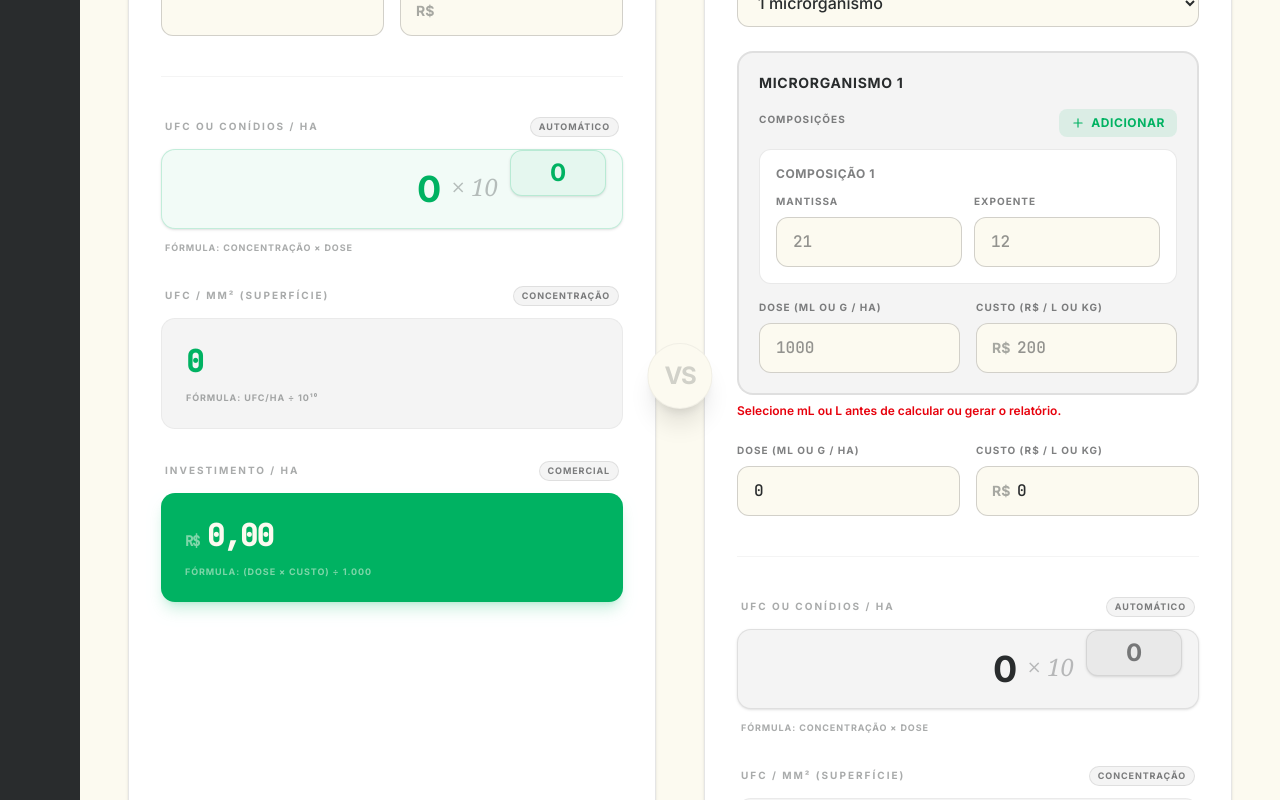
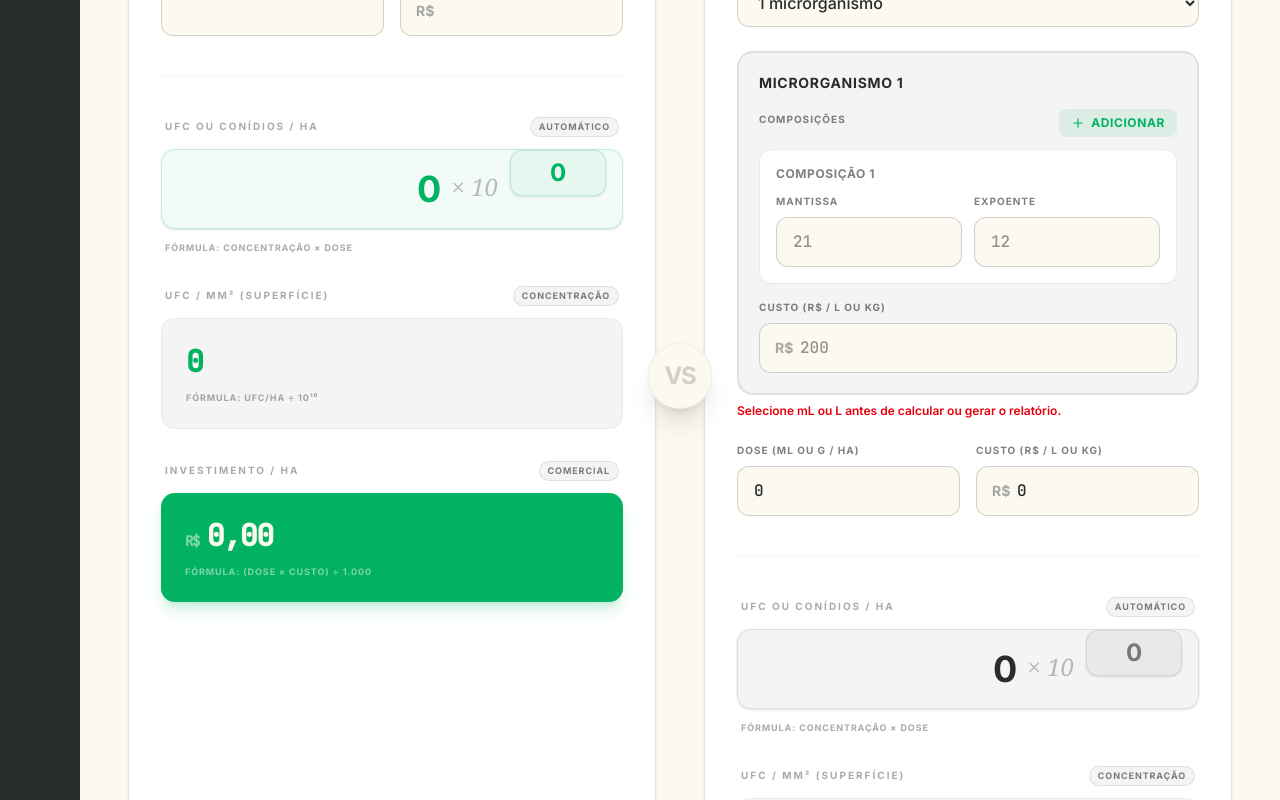
Before and after one commit to CassiaPerez/biocomparativo, a React (Vite) app: page / in a window 1280 px wide. Shown: the part 707-1507 px from the top of the page. Built offline with nearby package versions, Linux system fonts and the light colour scheme; no server answers; the database is empty.

Commit message:
Updated Comparativo.tsx

```diff
--- a/src/pages/Comparativo.tsx
+++ b/src/pages/Comparativo.tsx
@@ -57,7 +57,6 @@ interface Composicao {
 interface Microrganismo {
   id: string;
   composicoes: Composicao[];
-  dose: string;
   custo: string;
   concentracaoTotal: string;
 }
@@ -422,7 +421,6 @@ export default function Comparativo() {
     {
       id: '1',
       composicoes: [{ id: '1', mantissa: '', exponent: '', valor: '' }],
-      dose: '',
       custo: '',
       concentracaoTotal: '',
     }
@@ -487,7 +485,6 @@ export default function Comparativo() {
         newMicros.push({
           id: (i + 1).toString(),
           composicoes: [{ id: '1', mantissa: '', exponent: '', valor: '' }],
-          dose: '',
           custo: '',
           concentracaoTotal: '',
         });
@@ -498,7 +495,7 @@ export default function Comparativo() {
     }
   };
 
-  const updateMicrorganismo = (microId: string, field: 'dose' | 'custo', value: string) => {
+  const updateMicrorganismo = (microId: string, field: 'custo', value: string) => {
     setCompetitorMicrorganismos(prev => prev.map(micro =>
       micro.id === microId ? { ...micro, [field]: value } : micro
     ));
@@ -727,7 +724,6 @@ export default function Comparativo() {
     setCompetitorMicrorganismos([{
       id: '1',
       composicoes: [{ id: '1', mantissa: '', exponent: '', valor: '' }],
-      dose: '',
       custo: '',
       concentracaoTotal: '',
     }]);
@@ -1340,19 +1336,6 @@ export default function Comparativo() {
                             </div>
                           )}
 
-                          <div className="grid grid-cols-2 gap-4">
-                            <div className="space-y-2">
-                              <label className="label-gcf">Dose (mL ou g / ha)</label>
-                              <input
-                                type="number"
-                                value={micro.dose}
-                                onChange={(e) => updateMicrorganismo(micro.id, 'dose', e.target.value)}
-                                className="input-gcf font-mono"
-                                placeholder="1000"
-                                step="any"
-                              />
-                            </div>
-
                           <div className="space-y-2">
                             <label className="label-gcf">Custo (R$ / L ou kg)</label>
                             <div className="relative">
@@ -1367,9 +1350,8 @@ export default function Comparativo() {
                               />
                             </div>
                           </div>
-                          </div>
-
-                          {micro.concentracaoTotal && micro.dose && (
+
+                          {micro.concentracaoTotal && data.Dose_ha_ml_ou_g && (
                             <div className="space-y-2">
                               <label className="label-gcf">UFC ou Conídios / ha</label>
                               <div className="input-gcf min-h-[64px] flex items-center justify-between gap-3 bg-gcf-black/[0.02]">
@@ -1377,7 +1359,7 @@ export default function Comparativo() {
                                   {(() => {
                                     try {
                                       const conc = new Decimal(micro.concentracaoTotal);
-                                      const dose = new Decimal(micro.dose);
+                                      const dose = new Decimal(data.Dose_ha_ml_ou_g);
                                       const ufcHa = conc.times(dose);
                                       const [m, e] = ufcHa.toExponential(2).split('e');
                                       return (
```
Lines whose indentation alone changed are shown as unchanged.
